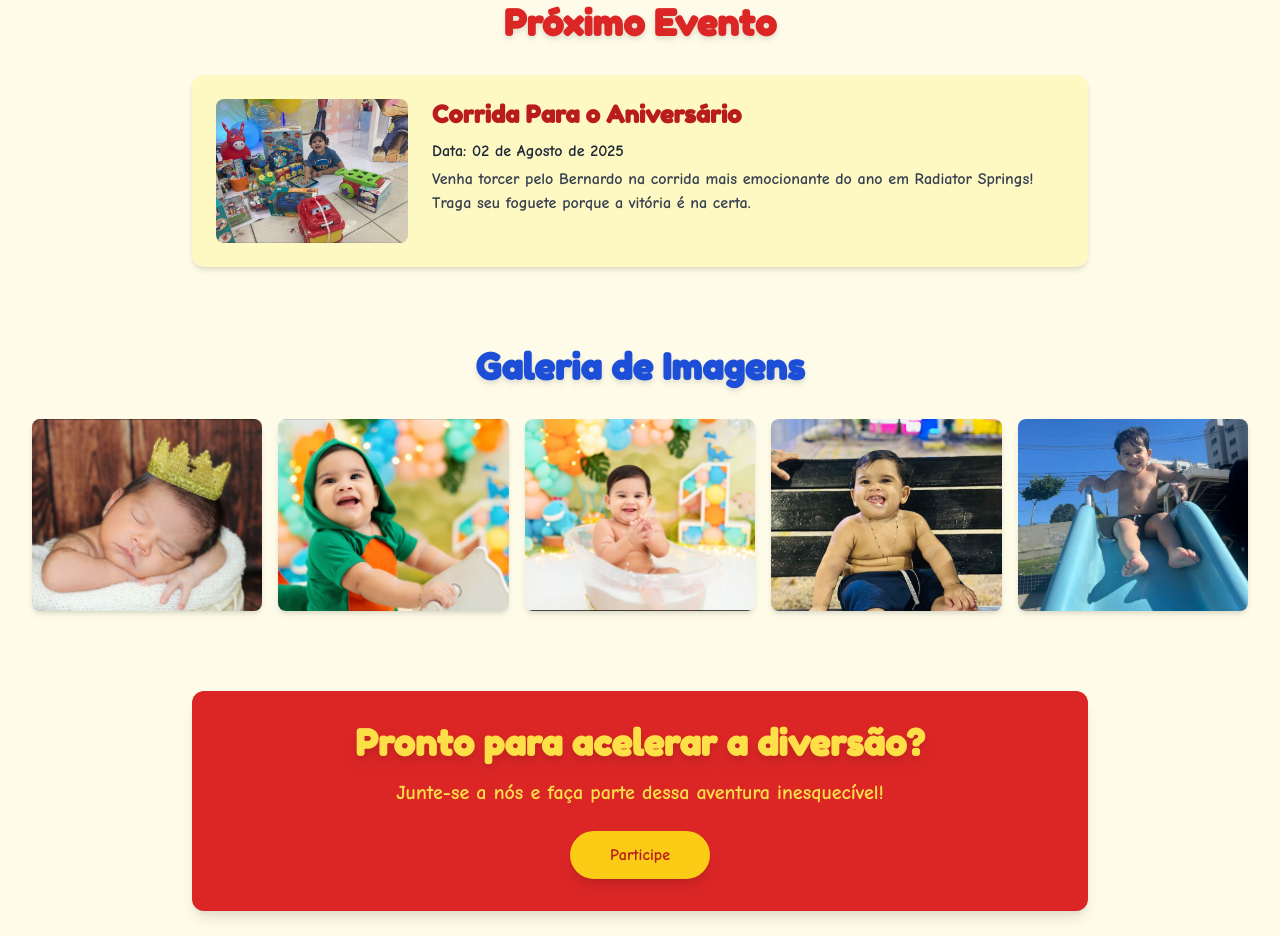
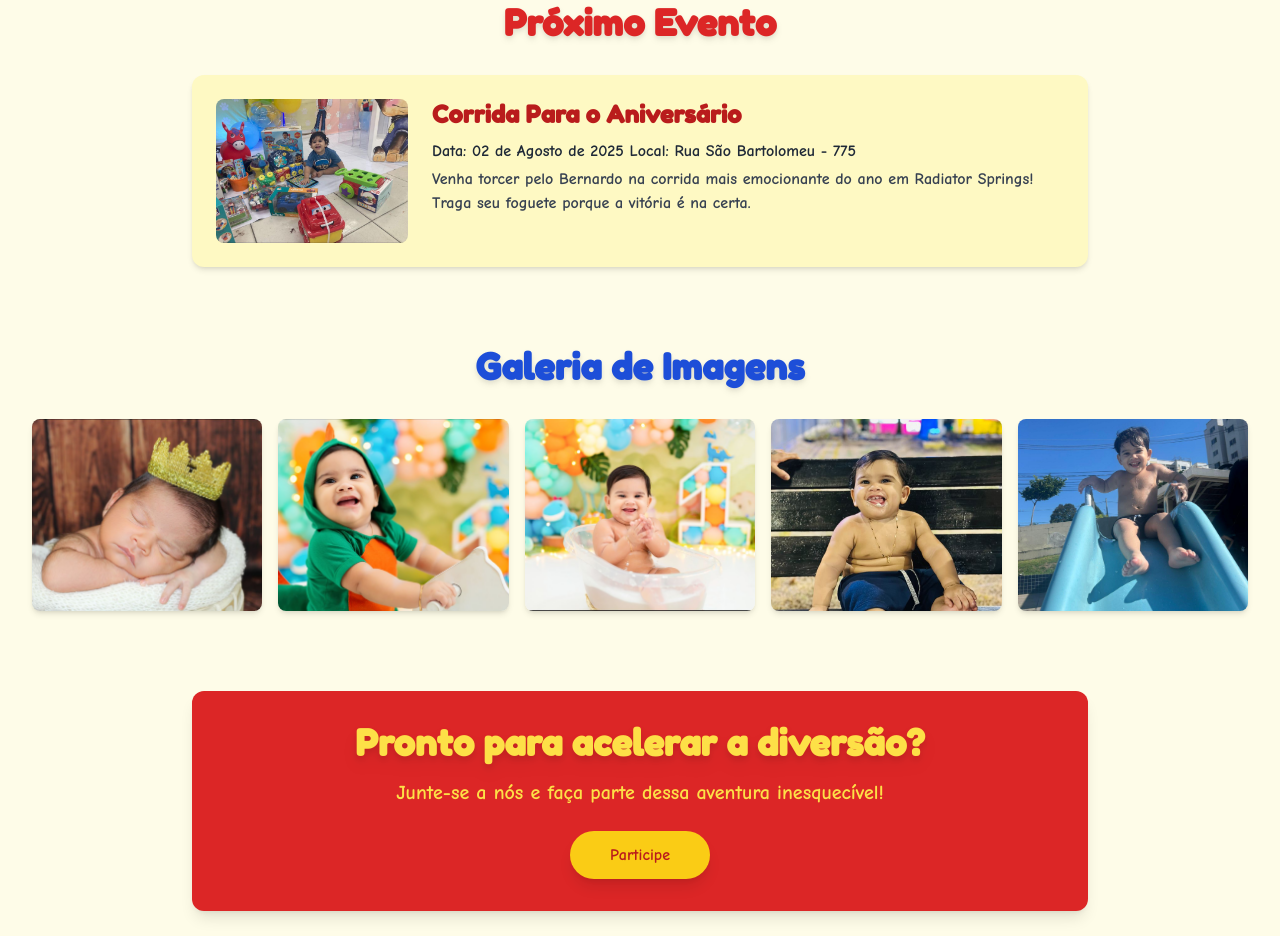
Before and after one commit to Dev-ThiagoR/ConviteBe, a plain HTML site: page index.html in a window 1280 px wide. Shown: the part 1273-2209 px from the top of the page. Drawn offline with nearby package versions, Linux system fonts and the light colour scheme.

Commit message:
first commit

```diff
--- a/index.html
+++ b/index.html
@@ -106,6 +106,7 @@
       </h3>
       <p class="text-gray-800 font-medium mb-1">
        Data: 02 de Agosto de 2025
+       Local: Rua São Bartolomeu - 775
       </p>
       <p class="text-gray-700">
        Venha torcer pelo Bernardo na corrida mais emocionante do ano em Radiator Springs! Traga seu foguete porque a vitória é na certa.
```
